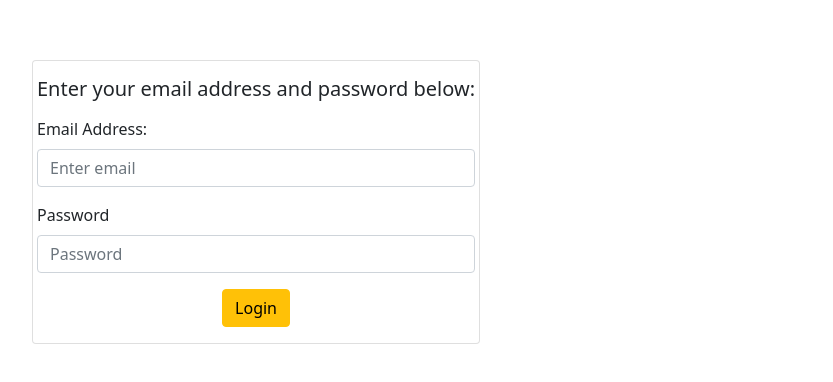
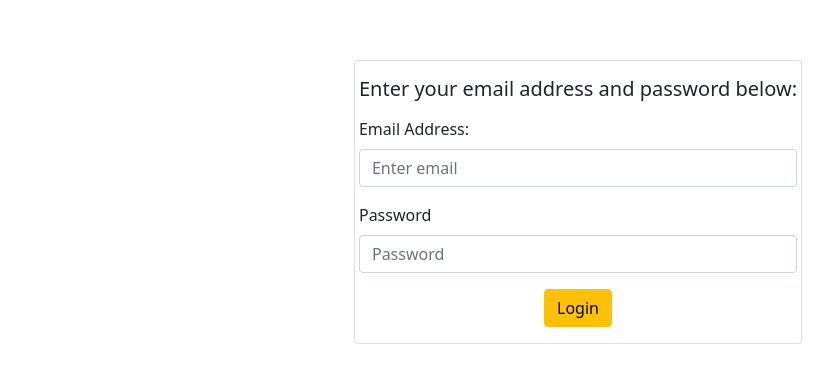
Before and after one commit to JoelPWK/may21-cohort, a React (Create React App) app: page / in a window 1280 px wide. Shown: the part 198-580 px from the top of the page, without its empty margins (62-895 px from the left). Built offline with nearby package versions, Linux system fonts and the light colour scheme.

Commit message:
Centered Login for PC screens

```diff
--- a/src/Login.js
+++ b/src/Login.js
@@ -9,7 +9,7 @@ import Card from 'react-bootstrap/Card';
 function Login() {
     return (
         <Container className="Login" >
-            <div className="container-fluid h-100 d-flex align-items-center">
+            <div className="container-fluid h-100 d-flex justify-content-center align-items-center">
                 <Card>
                     <Card.Title className="mt-3 mb-3 ms-1 me-1">Enter your email address and password below:</Card.Title>
                     <Form>
```
